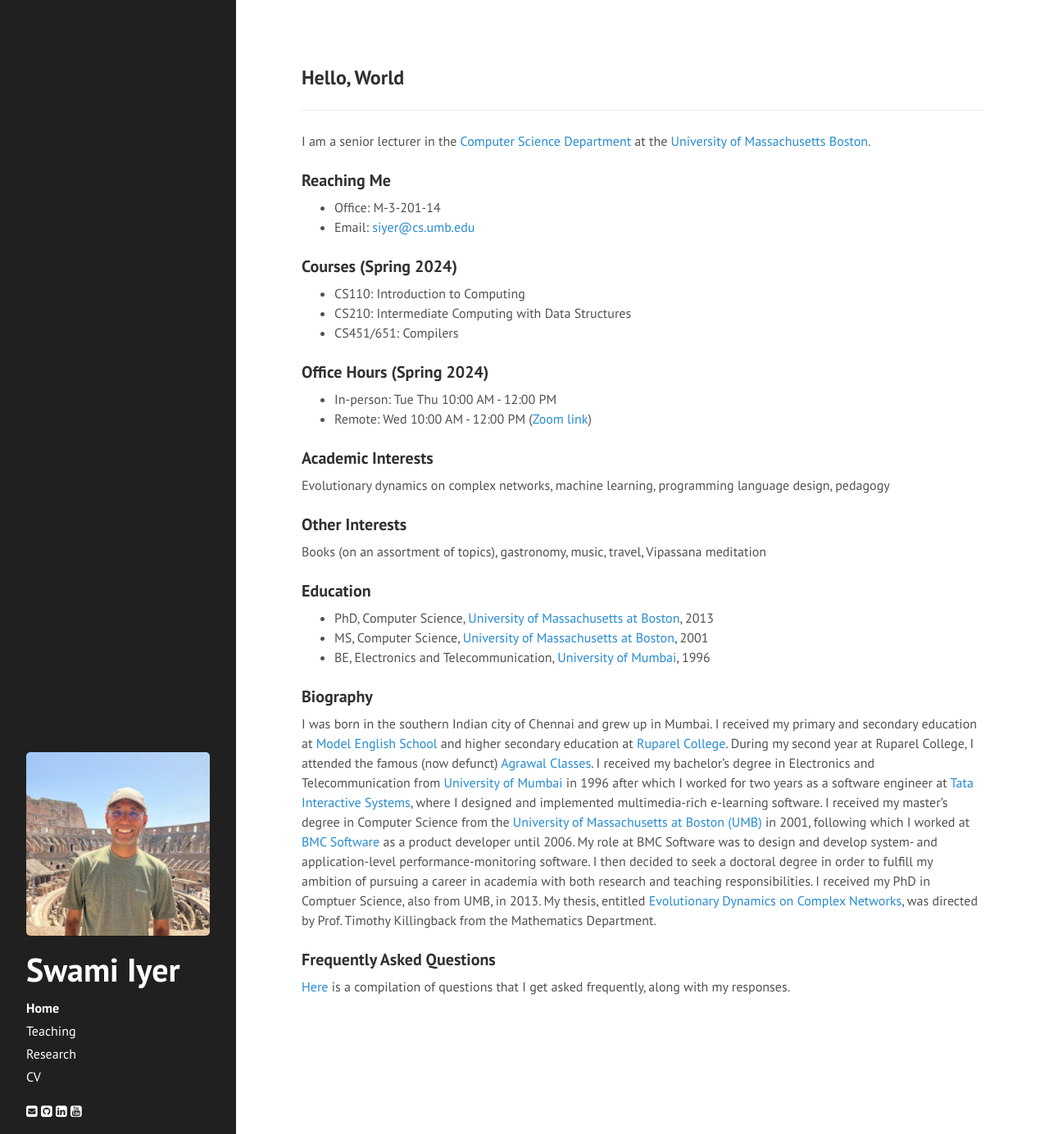
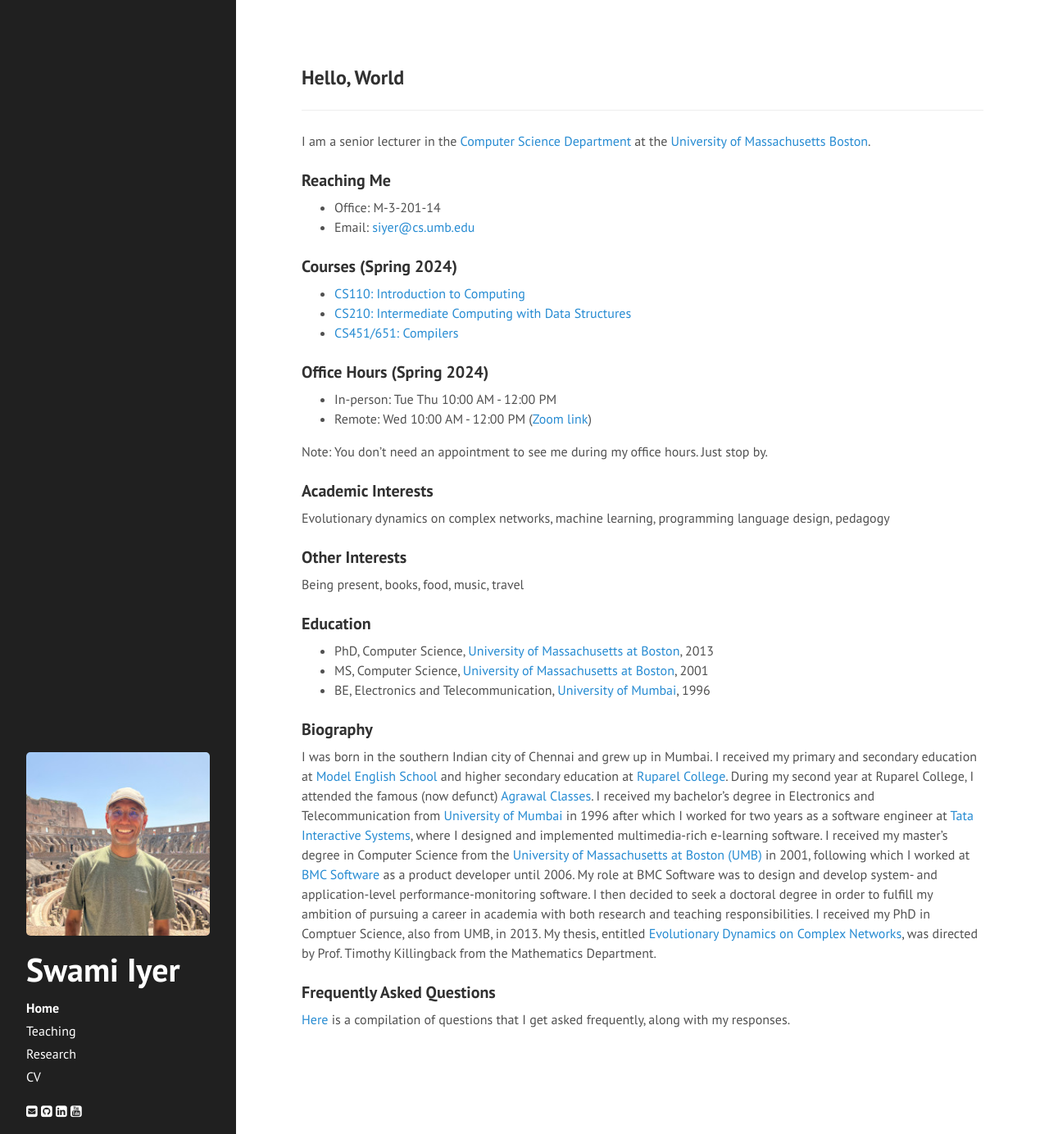
Before and after one commit to swamiiyer/swamiiyer.github.io, a Jekyll site: the page built from _pages/index.md, in a window 1280 px wide and 1384 px high. Shown: the whole window at 82% size. Built offline with Jekyll 4.4.1, drawn with Linux system fonts in a browser that asks for light colours; nearby versions of some CDN libraries.

Commit message:
Prep for Spring 2024 semester

```diff
--- a/_pages/index.md
+++ b/_pages/index.md
@@ -14,14 +14,16 @@ I am a senior lecturer in the [Computer Science Department](http://www.cs.umb.ed
 
 ### Courses (Spring 2024)
 
-- CS110: Introduction to Computing
-- CS210: Intermediate Computing with Data Structures
-- CS451/651: Compilers
+- [CS110: Introduction to Computing](/cs110)
+- [CS210: Intermediate Computing with Data Structures](/cs210)
+- [CS451/651: Compilers](/cs451)
 
 ### Office Hours (Spring 2024)
 
 - In-person: Tue Thu 10:00 AM - 12:00 PM
 - Remote: Wed 10:00 AM - 12:00 PM ([Zoom link](https://umassboston.zoom.us/j/8790346943?pwd=N1VCR0RnbnJhNVpBZEprbmdFcVF0Zz09))
+
+Note: You don't need an appointment to see me during my office hours. Just stop by.
 
 ### Academic Interests
 
@@ -29,7 +31,7 @@ Evolutionary dynamics on complex networks, machine learning, programming languag
 
 ### Other Interests
 
-Books (on an assortment of topics), gastronomy, music, travel, Vipassana meditation
+Being present, books, food, music, travel
 
 ### Education
 
```
Also changed, not shown: _pages/faq.md (+2 -0 lines), _pages/teaching.md (+3 -3 lines).
